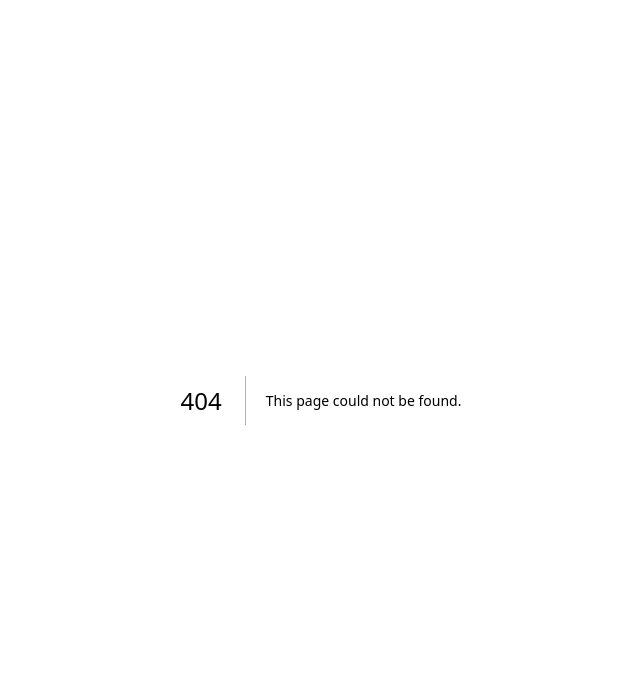
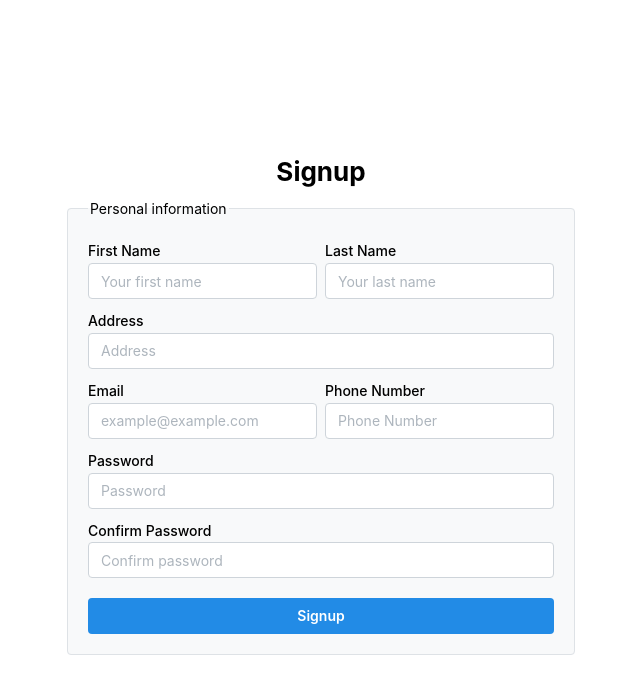
Before and after one commit to AnikKDev/tee-bay-frontend, a Next.js app: page /sign-up in a window 1280 px wide. Before the commit this address had no page. Shown: the top 694 px of the page, without its empty margins (319-959 px from the left). Built offline with nearby package versions, Linux system fonts and the light colour scheme.

Commit message:
completed ui of signup

```diff
--- /dev/null
+++ b/app/(auth)/sign-up/components/SIgnupForm.tsx
@@ -0,0 +1,53 @@
+import { Box, Button, Fieldset, Flex, TextInput, Title } from "@mantine/core";
+import React from "react";
+
+type Props = {};
+
+export default function SIgnupForm({}: Props) {
+  return (
+    <Box w={{ xs: "90%", sm: "90%", md: "40%" }} mx={"auto"}>
+      <Title my={9} ta={"center"} order={2}>
+        Signup
+      </Title>
+      <Fieldset legend="Personal information" variant="filled">
+        <Flex justify={"space-between"} my={9} gap={8} align={"center"}>
+          <TextInput
+            w={"100%"}
+            label="First Name"
+            placeholder="Your first name"
+          />
+          <TextInput
+            w={"100%"}
+            label="Last Name"
+            placeholder="Your last name"
+          />
+        </Flex>
+
+        <TextInput my={9} label="Address" placeholder="Address" />
+        <Flex justify={"space-between"} my={9} gap={8} align={"center"}>
+          <TextInput
+            w={"100%"}
+            label="Email"
+            placeholder="example@example.com"
+          />
+          <TextInput
+            w={"100%"}
+            label="Phone Number"
+            placeholder="Phone Number"
+          />
+        </Flex>
+        <Box my={9}>
+          <TextInput label="Password" placeholder="Password" />
+          <TextInput
+            my={9}
+            label="Confirm Password"
+            placeholder="Confirm password"
+          />
+        </Box>
+        <Button mt={20} fullWidth>
+          Signup
+        </Button>
+      </Fieldset>
+    </Box>
+  );
+}
--- /dev/null
+++ b/app/(auth)/sign-up/page.tsx
@@ -0,0 +1,13 @@
+import { Box, Flex } from "@mantine/core";
+import React from "react";
+import SIgnupForm from "./components/SIgnupForm";
+
+type Props = {};
+
+export default function Signup({}: Props) {
+  return (
+    <Flex gap="xs" justify="center" mih={"100vh"} align="center">
+      <SIgnupForm />
+    </Flex>
+  );
+}
--- a/app/layout.tsx
+++ b/app/layout.tsx
@@ -4,8 +4,8 @@ import { MantineProvider, ColorSchemeScript } from "@mantine/core";
 import { theme } from "../theme";
 
 export const metadata = {
-  title: "Mantine Next.js template",
-  description: "I am using Mantine with Next.js!",
+  title: "Tee Bay Store",
+  description: "Tee bay store front",
 };
 
 export default function RootLayout({ children }: { children: any }) {
```
Also changed, not shown: app/(auth)/signin/page.tsx (added, +7 -0 lines), 1 other file (tests, documents, lock files or other folders).
